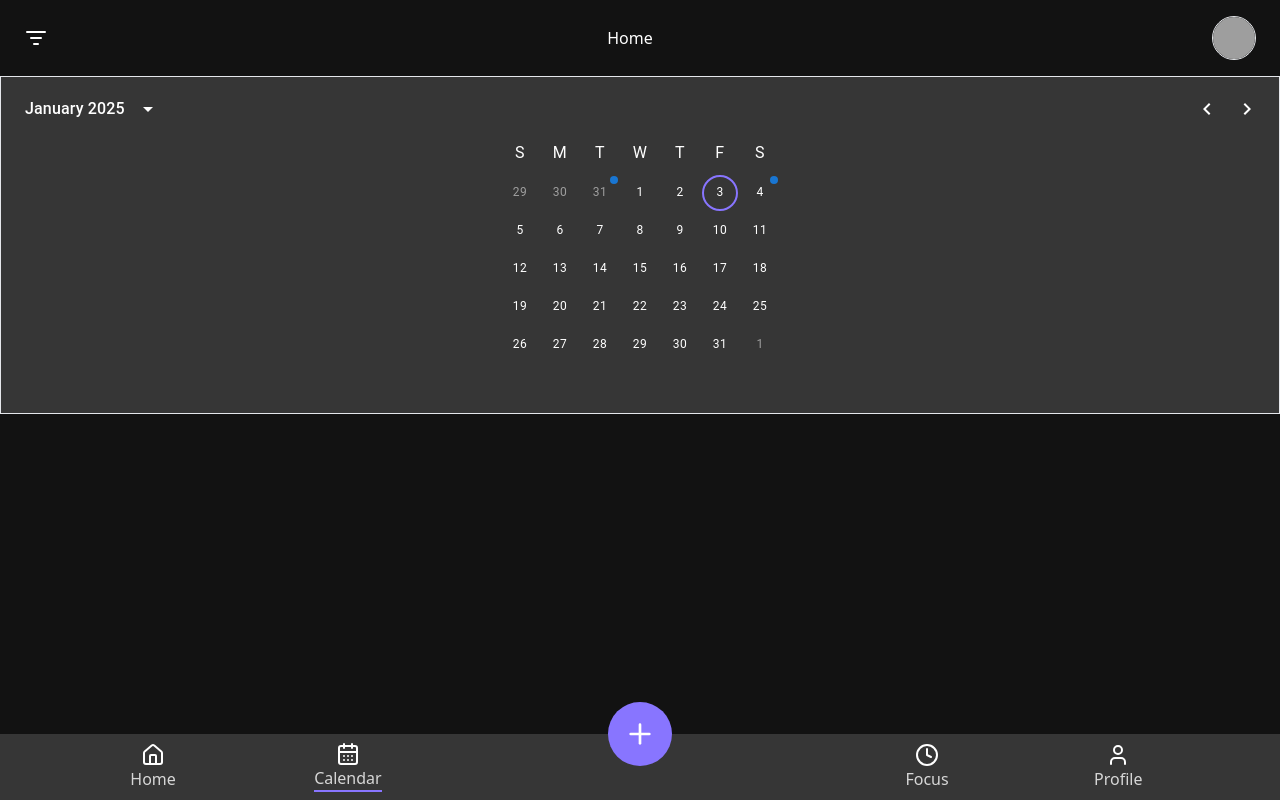
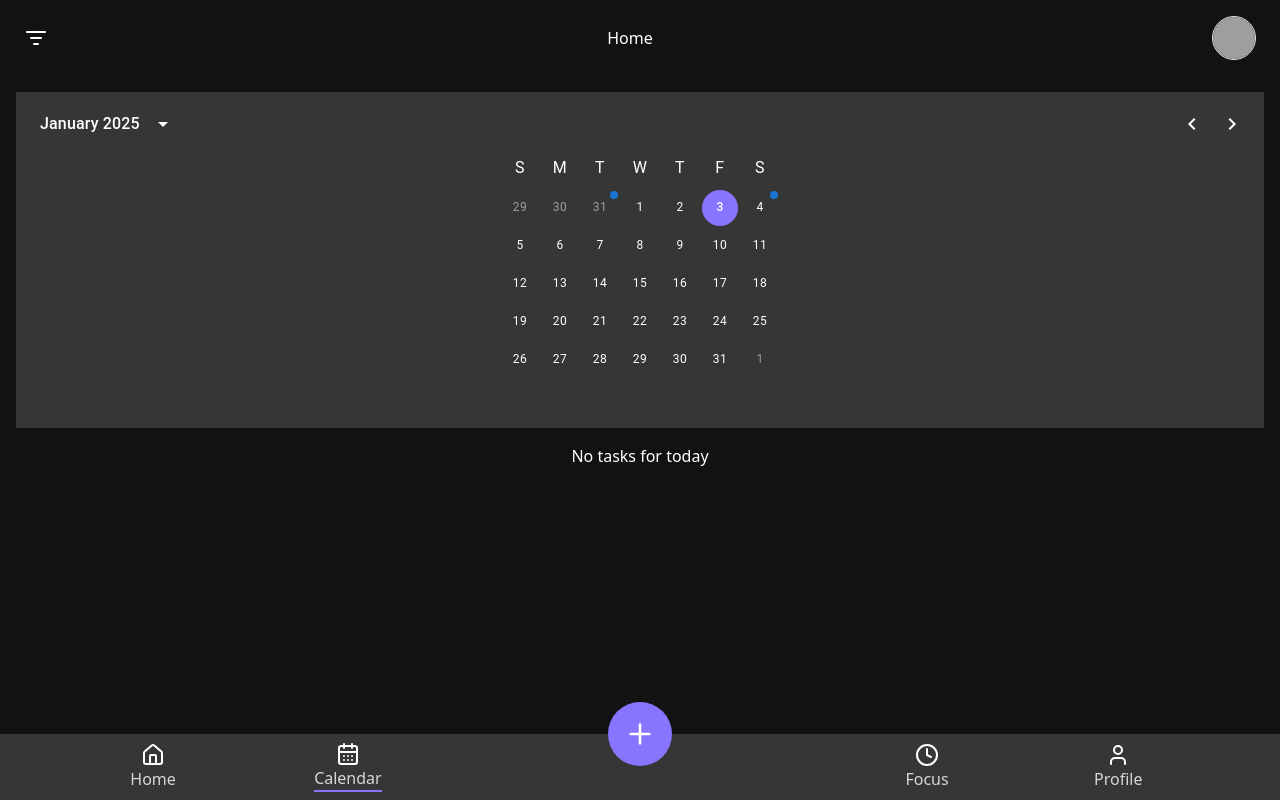
Before and after one commit to SaadiaEl08/to-do-list, a React (Vite) app in the folder frontend/: page /calendar in a window 1280 px wide. Built offline with nearby package versions, Linux system fonts and the light colour scheme; grey boxes are pictures that could not be loaded.

Commit message:
complete calendar page

```diff
--- a/frontend/src/pages/Calendar.jsx
+++ b/frontend/src/pages/Calendar.jsx
@@ -1,11 +1,34 @@
 import CalendarComponent from "@/components/CalendarComponent";
-import { useSelect } from "@mui/base";
+import TaskPreview from "@/components/TaskPreview";
+import dayjs from "dayjs";
+import { useEffect, useState } from "react";
+import { useSelector } from "react-redux";
 
 const Calendar = () => {
-  const tasks = useSelect((state) => state.tasks);
+  const tasks = useSelector((state) => state.tasks);
+  const [selectedDay, setSelectedDay] = useState(dayjs());
+  const [filteredTasks, setFilteredTasks] = useState([]);
+
+  useEffect(() => {
+    const filtered = tasks.filter((task) =>
+      task.date.isSame(selectedDay, "day")
+    );
+    setFilteredTasks(filtered);
+  }, [selectedDay, tasks]);
+
   return (
-    <div className="border ">
-      <CalendarComponent tasks={tasks} />
+    <div className="p-4 flex flex-col gap-4">
+      <CalendarComponent
+        selectedDay={selectedDay}
+        setSelectedDay={setSelectedDay}
+      />
+      <div className="flex flex-col gap-4">
+        {filteredTasks.length > 0 ? (
+          filteredTasks.map((task) => <TaskPreview key={task.id} task={task} />)
+        ) : (
+          <p className="text-foreground text-center ">No tasks for today</p>
+        )}
+      </div>
     </div>
   );
 };
```
